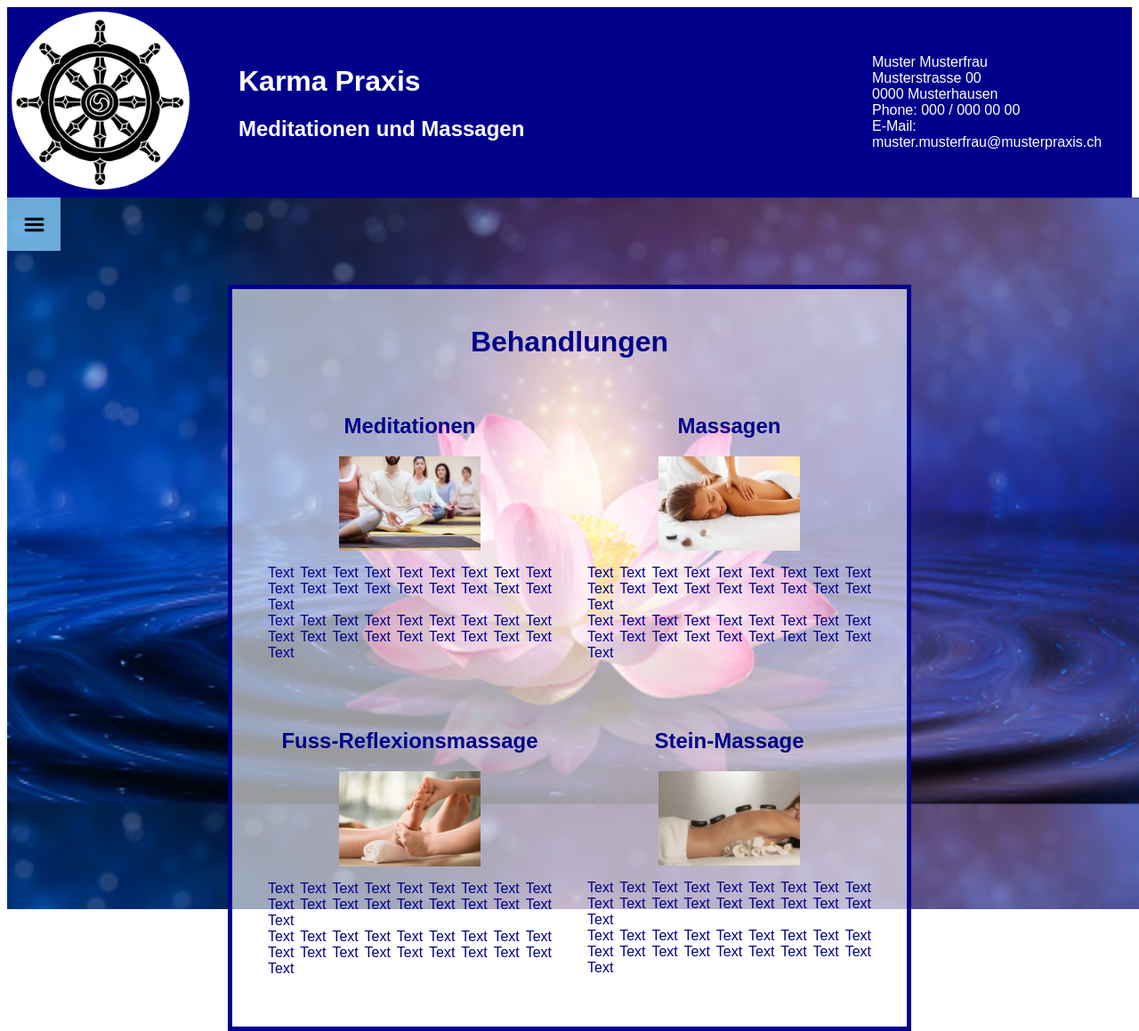
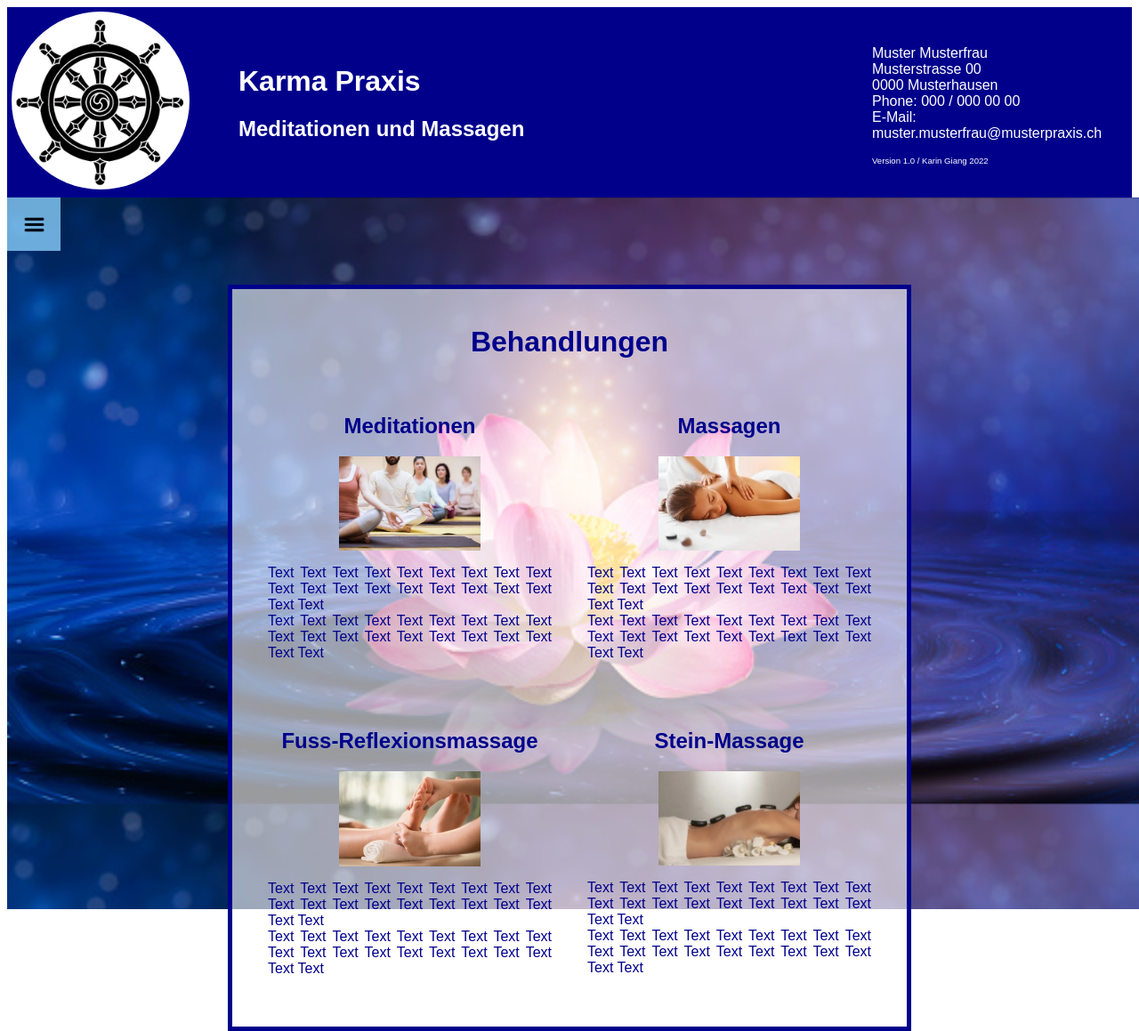
Before and after one commit to Carranya/website_proposal_1, a PHP site: page /index.php?page=treatment in a window 1280 px wide. Shown: the whole page at 89% size. Run offline with PHP 8.4, Linux system fonts and the light colour scheme.

Commit message:
finished Version 1.0

```diff
--- a/format.css
+++ b/format.css
@@ -25,6 +25,11 @@ body {
     right: 100px;
 }
 
+.head-right p {
+    color: white;
+}
+
+
 
 .main {
     /*background-color: lightblue;*/
@@ -38,6 +43,7 @@ body {
 }
 
 .menu {
+    z-index: 2;
     opacity: 0.8;
     position: absolute;
     display: block;
@@ -83,26 +89,31 @@ ul, li {
 }
 
 .content{
+    z-index: 1;
     top:40%;
     left: 20%;
     right: 20%;
     position: absolute;
     background-color: rgba(255, 255, 255, 0.6);
-    text-align: center;
+    text-align: justify;
     padding: 20px;
     border: 5px solid darkblue;
 }
 
+.content h1 {
+    text-align: center;
+}
 .content h1, h2, p {
     color: darkblue;
 }
 
-.about {
-    display: flex;
-}
+
 
 .about-pic img {
+    float: right;
+    width: 200px;
     border: 1px solid black;
+    margin: 5px;
 }
 
 .treatment {
@@ -141,6 +152,10 @@ ul, li {
     border: 1px solid darkblue;
 }
 
+.location img {
+    width: 100%;
+}
+
 
 @media  only screen and (max-width: 925px) {
     .head-right {
@@ -150,6 +165,10 @@ ul, li {
         background-image: url('img/smartphonebackground.jpg');
     }
 
+    .content{
+        left: 5%;
+        right: 5%;
+    }
     .foot {
         display: none;
     }
--- a/index.php
+++ b/index.php
@@ -19,14 +19,12 @@
         <div class='head-center'>
             <h1 style='color: white'>Karma Praxis</h1>
             <h2 style='color: white'>Meditationen und Massagen</h2>
+
         </div>
 
         <div class='head-right'>
-            <p style='color: white'>Muster Musterfrau<br>
-            Musterstrasse 00<br>
-            0000 Musterhausen<br>
-            Phone: 000 / 000 00 00<br>
-            E-Mail: muster.musterfrau@musterpraxis.ch</p>
+                <?php include "parts/addres.html"; ?>
+                <p style='color: white; font-size: 0.6em'>Version 1.0 / Karin Giang 2022</p>
         </div>
     </div>
 
@@ -41,11 +39,10 @@
                 <li><a href='index.php?page=praxis'>Praxis</a></li>
                 <li><a href='index.php?page=about'>Über mich</a></li>
                 <li><a href='index.php?page=contacts'>Kontakt / Öffnungszeiten</a></li>
-                <li><a href='index.php?page=links'>Anfahrt</a></li>
+                <li><a href='index.php?page=location'>Anfahrt</a></li>
             </ul>
         </div>
     </div>
-
 
     <div class='content'>
         <?php
@@ -58,5 +55,8 @@
         ?>
     </div>
 
+
+
+
 </body>
 </html>
--- a/pages/links.php
+++ /dev/null
@@ -1 +0,0 @@
-Links
--- /dev/null
+++ b/pages/location.php
@@ -0,0 +1,5 @@
+<div class='location'>
+    <?php include "parts/addres.html"; ?>
+    <br>
+    <img src='img/map.jpg'></img>
+</div>
--- a/pages/treatment.php
+++ b/pages/treatment.php
@@ -3,28 +3,24 @@
     <div class='treatment-item'>
         <h2>Meditationen</h2>
         <img src='img/treatment/meditation.jpg'></img>
-        <p>Text Text Text Text Text Text Text Text Text Text Text Text Text Text Text Text Text Text Text <br>
-        Text Text Text Text Text Text Text Text Text Text Text Text Text Text Text Text Text Text Text </p>
+        <?php include "parts/sampleTextshort.php"; ?>
     </div>
 
     <div class='treatment-item'>
         <h2>Massagen</h2>
         <img src='img/treatment/massage.jpg'></img>
-        <p>Text Text Text Text Text Text Text Text Text Text Text Text Text Text Text Text Text Text Text <br>
-        Text Text Text Text Text Text Text Text Text Text Text Text Text Text Text Text Text Text Text </p>
+        <?php include "parts/sampleTextshort.php"; ?>
     </div>
 
     <div class='treatment-item'>
         <h2>Fuss-Reflexionsmassage</h2>
         <img src='img/treatment/footmassage.jpg'></img>
-        <p>Text Text Text Text Text Text Text Text Text Text Text Text Text Text Text Text Text Text Text <br>
-        Text Text Text Text Text Text Text Text Text Text Text Text Text Text Text Text Text Text Text </p>
+        <?php include "parts/sampleTextshort.php"; ?>
     </div>
 
     <div class='treatment-item'>
     <h2>Stein-Massage</h2>
         <img src='img/treatment/stonemassage.jpg'></img>
-        <p>Text Text Text Text Text Text Text Text Text Text Text Text Text Text Text Text Text Text Text <br>
-        Text Text Text Text Text Text Text Text Text Text Text Text Text Text Text Text Text Text Text </p>
+        <?php include "parts/sampleTextshort.php"; ?>
     </div>
 </div>
--- /dev/null
+++ b/parts/addres.html
@@ -0,0 +1,6 @@
+<p>Muster Musterfrau<br>
+    Musterstrasse 00<br>
+    0000 Musterhausen<br>
+    Phone: 000 / 000 00 00<br>
+    E-Mail: muster.musterfrau@musterpraxis.ch
+</p>
--- /dev/null
+++ b/parts/sampleTextshort.php
@@ -0,0 +1,10 @@
+<p>
+    <?php
+        for($i=0; $i<2; $i++){
+            for($j=0; $j<20; $j++){
+                echo "Text ";
+            }
+            echo "<br>";
+        }
+    ?>
+</p>
```
Also changed, not shown: pages/about.php (+17 -2 lines), pages/contacts.php (+6 -1 lines), pages/home.php (+3 -10 lines), parts/open.html (added, +10 -0 lines), parts/sampleText.php (added, +10 -0 lines), img/karin.jpg (added), img/map.jpg (added), img/portrait.png (added).
